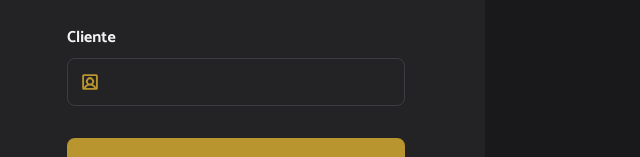
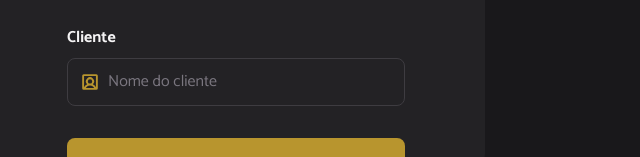
Before and after one commit to brunopetrolini/hairday, a React (Vite) app: page / in a window 1280 px wide. Shown: the part 622-779 px from the top of the page, without its empty margins (25-665 px from the left). Built offline with nearby package versions, Linux system fonts and the light colour scheme.

Commit message:
feat(sidebar, datepicker): update DatePicker props to use selectedDate and enhance client input field

```diff
--- a/src/components/sidebar.tsx
+++ b/src/components/sidebar.tsx
@@ -22,7 +22,7 @@ export function Sidebar() {
         <div>
           <span className="mb-2 block font-bold leading-6">Data</span>
           <DatePicker
-            initialDate={selectedDate}
+            selectedDate={selectedDate}
             onDateSelect={setSelectedDate}
           />
         </div>
@@ -142,7 +142,11 @@ export function Sidebar() {
           <span className="mb-2 block font-bold leading-6">Cliente</span>
           <div className="flex h-12 w-full cursor-text items-center justify-between gap-2 rounded-lg border border-gray-500 px-3 text-gray-200 transition-colors duration-150 focus-within:border-yellow">
             <UserSquareIcon className="h-5 w-5 text-yellow" weight="bold" />
-            <input type="text" className="flex-1 bg-transparent outline-none" />
+            <input
+              type="text"
+              className="flex-1 bg-transparent outline-none placeholder:text-gray-400"
+              placeholder="Nome do cliente"
+            />
           </div>
         </div>
 
--- a/src/components/ui/datepicker/index.tsx
+++ b/src/components/ui/datepicker/index.tsx
@@ -7,13 +7,13 @@ import 'react-datepicker/dist/react-datepicker.css';
 import './datepicker-custom.css';
 
 interface DatePickerProps {
-  initialDate: Date | null;
+  selectedDate: Date | null;
   onDateSelect: (date: Date | null) => void;
   disabled?: boolean;
 }
 
 export function DatePicker({
-  initialDate,
+  selectedDate,
   onDateSelect,
   disabled,
 }: DatePickerProps) {
@@ -24,8 +24,9 @@ export function DatePicker({
         icon={
           <CalendarBlankIcon className="h-5 w-5 text-yellow" weight="bold" />
         }
+        minDate={new Date()}
+        selected={selectedDate}
         disabled={disabled}
-        selected={initialDate}
         onChange={onDateSelect}
         calendarStartDay={0}
         dateFormat="dd/MM/yyyy"
```
